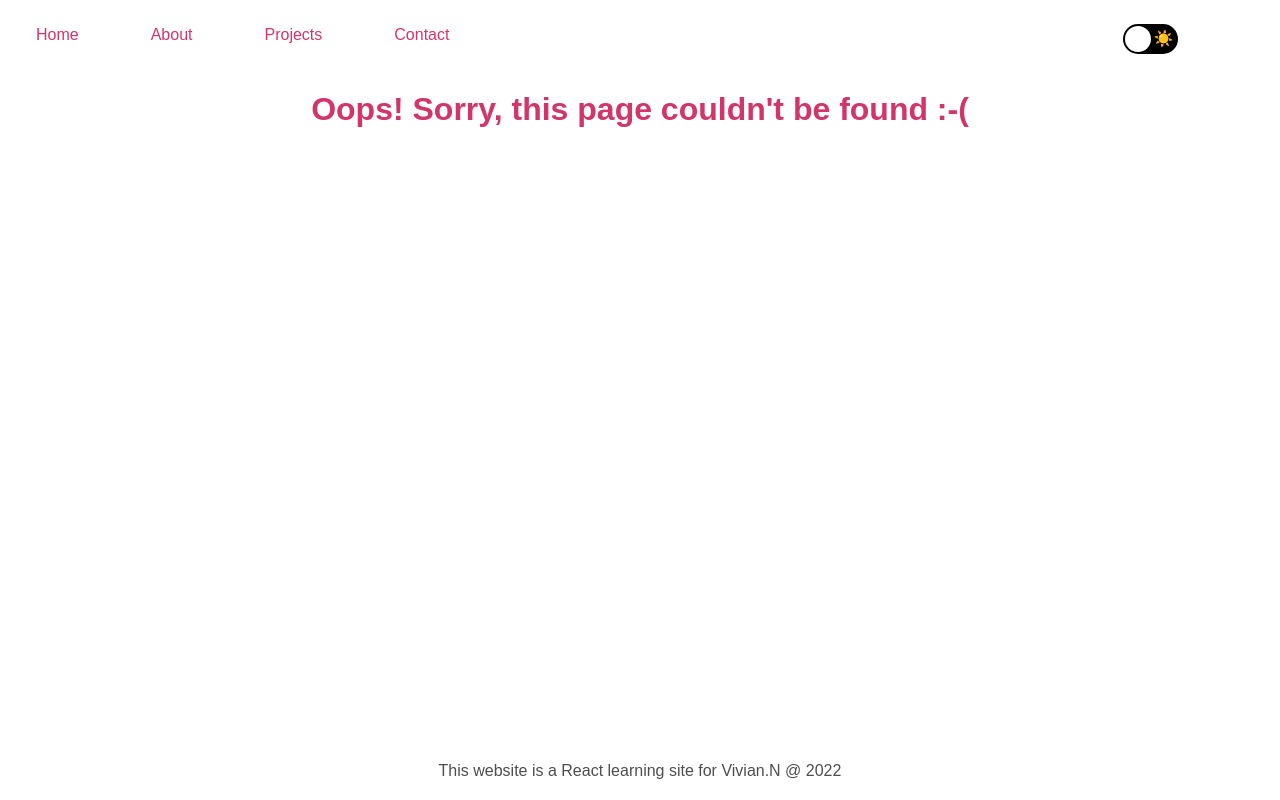
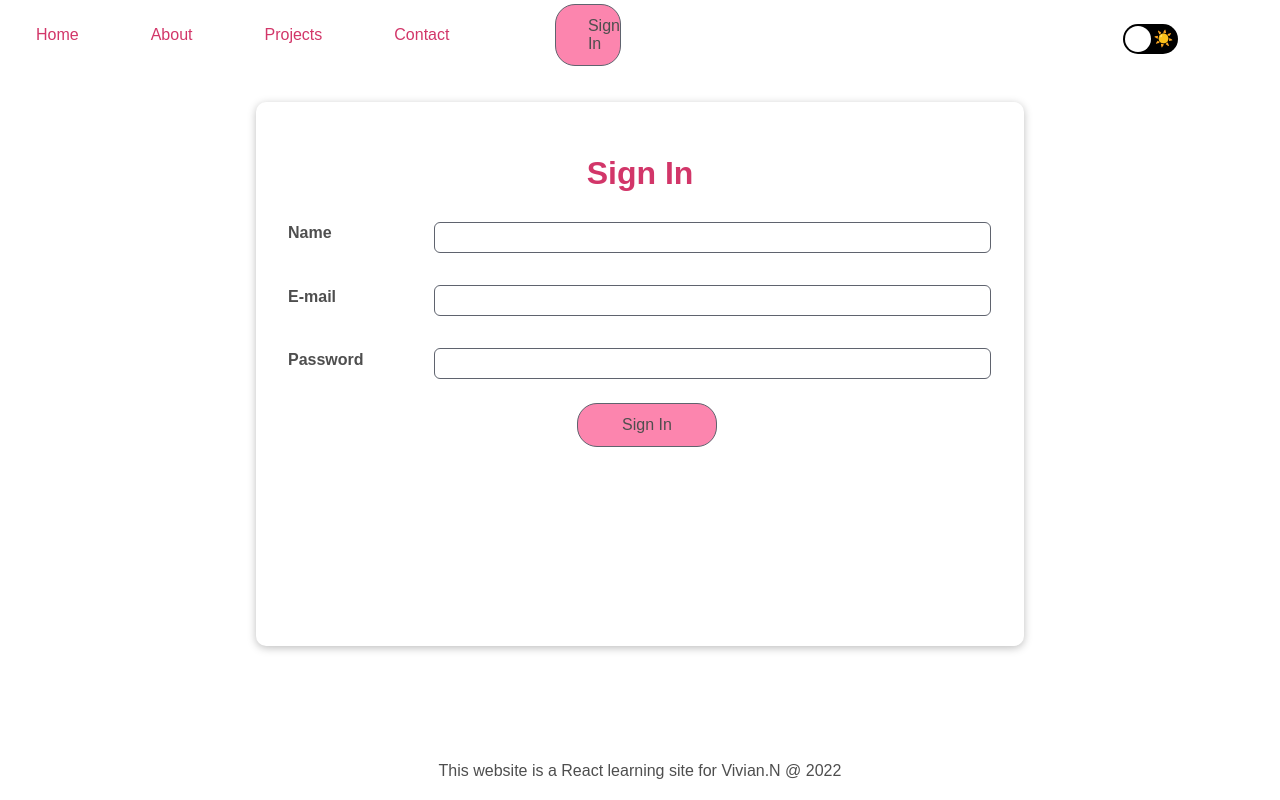
Before and after one commit to viv-nic/CLG-React-Assignments, a React (Create React App) app: page /login in a window 1280 px wide. Built offline with nearby package versions, Linux system fonts and the light colour scheme.

Commit message:
created a sign-in page

```diff
--- a/src/App.css
+++ b/src/App.css
@@ -3,6 +3,7 @@
 .app {
   text-align: center;
 }
+
 
 .light-theme {
   --main-color:#4e4e4e;
--- a/src/App.js
+++ b/src/App.js
@@ -13,6 +13,7 @@ import Book from './pages/book';
 import React, { useContext, useEffect, useState } from 'react';
 import { ThemeContext } from "./theme/ThemeProvider";
 import AuthContext from './auth/auth-context';
+import Login from './pages/login';
 
 
 function App() {
@@ -81,6 +82,11 @@ function App() {
             <Route exact path="/contact">
               <EnquireForm />
             </Route>
+            {!isLoggedIn && (
+              <Route exact path={`/login`}>
+              <Login />
+            </Route>
+            )}
             <Route path="*">
               <Fourohfour />
             </Route>
--- /dev/null
+++ b/src/components/Card/Card.jsx
@@ -0,0 +1,10 @@
+import React from 'react';
+import classes from './Card.module.css';
+
+const Card = (props) => {
+  return (
+    <div className={`${classes.card} ${props.className}`}>{props.children}</div>
+  );
+};
+
+export default Card;
--- /dev/null
+++ b/src/components/Card/Card.module.css
@@ -0,0 +1,9 @@
+.card {
+    width: 60%;
+    height: 68vh;
+    box-shadow: 0 2px 8px rgba(0, 0, 0, 0.26);
+    border-radius: 10px;
+    padding: 2rem;
+    margin:auto;
+    margin-top: 2rem;
+  }
--- a/src/components/LoadingSpinner/LoadingSpinner.module.css
+++ b/src/components/LoadingSpinner/LoadingSpinner.module.css
@@ -14,5 +14,6 @@
     border-top: 10px solid var(--main-border-color);
     border-radius: 50%;
     animation: spinner 1.5s linear infinite;
+    margin-top: 1rem;
     margin-left: 48%;
 }
--- a/src/components/nav/index.jsx
+++ b/src/components/nav/index.jsx
@@ -1,12 +1,16 @@
-import { NavLink } from "react-router-dom";
+import { NavLink, useHistory } from "react-router-dom";
 import styles from "./navigation.module.css";
 import ToggleSwitch from "../toggleSwitch";
 import { useContext } from "react";
 import { ThemeContext } from "../../theme/ThemeProvider";
+import AuthContext from "../../auth/auth-context";
+import Button from "../Button";
 
 function Nav() {
     const theme = useContext(ThemeContext);
      const darkMode = theme.darkMode;
+     const { isLoggedIn } = useContext(AuthContext);
+     let history = useHistory();
      console.log(darkMode);
 
     return(
@@ -43,6 +47,10 @@ function Nav() {
                 rightAriaLabel="toggle light mode"
                 rightEmoji={<>☀️</>}
             />
+            {!isLoggedIn && (
+                <Button name="Sign In" onClick={() => history.push("/login")} />
+            )}
+
         </header>
     );
 };
--- a/src/pages/home.jsx
+++ b/src/pages/home.jsx
@@ -1,11 +1,18 @@
-
+import { useContext } from "react";
+import AuthContext from "../auth/auth-context";
 
 const Home = () => {
+    const { name, isLoggedIn } = useContext(AuthContext);
 
     return (
-        <h1>
-            Welcome Home
-        </h1>
+        <section>
+            {isLoggedIn ? (
+                <h1>Welcome back, {name}</h1>
+            ) : (
+                <h1>Welcome to Vivian's blog</h1>
+            )}
+          </section>
+
     )
 }
 
--- /dev/null
+++ b/src/pages/login.jsx
@@ -0,0 +1,199 @@
+import AuthContext from "../auth/auth-context";
+import React, { useState, useEffect, useReducer, useContext } from "react";
+import classes from "../styles/Login.module.css";
+import Button from "../components/Button";
+import Card from "../components/Card/Card";
+
+const nameReducer = (state, action) => {
+    if (action.type === "USER_INPUT") {
+        return {
+            value: action.val,
+            isValid: action.val.length > 1
+        };
+    }
+    if (action.type === "INPUT_BLUR") {
+        return {
+            value: state.value,
+            isValid: state.value.length > 1
+        };
+    }
+    return { value: "", isValid: false };
+};
+
+const emailReducer = (state, action) => {
+    if (action.type === "USER_INPUT") {
+        return {
+            value: action.val,
+            isValid: action.val.includes("@")
+        };
+    }
+    if (action.type === "USER_BLUR") {
+        return {
+            value: state.value,
+            isValid: state.value.includes("@")
+        };
+    }
+    return { value: "", isValid: false };
+};
+
+const passwordReducer = (state, action) => {
+    if (action.type === "USER_INPUT") {
+        return {
+            value: action.val,
+            isValid: action.val.trim().length > 6
+        };
+    }
+    if (action.type === "USER_BLUR") {
+        return {
+            value: state.value,
+            isValid: state.value.trim().length > 6
+        };
+    }
+    return { value: "", isValid: false };
+};
+
+const Login = () => {
+    const [formIsValid, setFormIsValid] = useState(false);
+    const [error, setError] = useState(null);
+
+    const { onLogin } = useContext(AuthContext);
+
+    const [nameState, dispatchName] = useReducer(nameReducer, {
+        value: "",
+        isValid: null
+    });
+    const [emailState, dispatchEmail] = useReducer(emailReducer, {
+        value: "",
+        isValid: null
+    });
+    const [passwordState, dispatchPassword] = useReducer(passwordReducer, {
+        value: "",
+        isValid: null
+    });
+
+    const { isValid: nameIsValid } = nameState;
+    const { isValid: emailIsValid } = emailState;
+    const { isValid: passwordIsValid } = passwordState;
+
+    useEffect(() => {
+        const identifier = setTimeout(() => {
+            setFormIsValid(nameIsValid && emailIsValid && passwordIsValid);
+        }, 500);
+        return () => {
+            clearTimeout(identifier);
+        };
+    }, [nameIsValid, emailIsValid, passwordIsValid]);
+
+    const nameChangeHandler = (event) => {
+        dispatchName({ type: "USER_INPUT", val: event.target.value });
+    };
+
+    const emailChangeHandler = (event) => {
+        dispatchEmail({ type: "USER_INPUT", val: event.target.value });
+    };
+
+    const passwordChangeHandler = (event) => {
+        dispatchPassword({ type: "USER_INPUT", val: event.target.value });
+    };
+
+    const validateNameHandler = () => {
+        dispatchName({ type: "INPUT_BLUR" });
+    };
+
+    const validateEmailHandler = () => {
+        dispatchEmail({ type: "INPUT_BLUR" });
+    };
+
+    const validatePasswordHandler = () => {
+        dispatchPassword({ type: "INPUT_BLUR" });
+    };
+
+    const submitHandler = (event) => {
+        event.preventDefault();
+        if (formIsValid === true) {
+            onLogin(emailState.value, passwordState.value, nameState.value);
+        } else {
+            setFormIsValid(false);
+            setError(true);
+        }
+    };
+
+    return (
+        <Card
+            // className={classes.login}
+        >
+            <form onSubmit={submitHandler}>
+                <h1>Sign In</h1>
+                <div
+                    className={`${classes.control} ${
+                        nameState.isValid === false ? classes.invalid : ""
+                }`}
+                >
+                    <label htmlFor="text">Name</label>
+                    <input
+                      type="text"
+                      id="name"
+                      value={nameState.value}
+                      onChange={nameChangeHandler}
+                      onBlur={validateNameHandler}
+                    />
+                </div>
+                {nameState.isValid === false && (
+                    <span className={classes["validation-message"]}>
+                        Name must be at least one character long.
+                    </span>
+                )}
+                <div
+                    className={`${classes.control} ${
+                        emailState.isValid === false ? classes.invalid : ""
+                    }`}
+                >
+                    <label htmlFor="email">E-mail</label>
+                    <input
+                      type="email"
+                      id="email"
+                      value={emailState.value}
+                      onChange={emailChangeHandler}
+                      onBlur={validateEmailHandler}
+                    />
+                </div>
+                {emailState.isValid === false && (
+                    <span className={classes["validation-message"]}>
+                        Email must be a valid email address.
+                    </span>
+                )}
+                <div
+                    className={`${classes.control} ${passwordState.isValid === false ? classes.invalid : ""}`}
+                >
+                    <label htmlFor="password">Password</label>
+                    <input
+                      type="password"
+                      id="password"
+                      value={passwordState.value}
+                      onChange={passwordChangeHandler}
+                      onBlur={validatePasswordHandler}
+                    />
+                </div>
+                {passwordState.isValid === false && (
+                    <span className={classes["validation-message"]}>
+                        Password must have at least six characters.
+                    </span>
+                )}
+                <div>
+                    <Button
+                    // className={classes.button}
+                    name="Sign In"
+                    />
+                </div>
+                {error && (
+                    <span>
+                        Sorry, please fill in the form to continue
+                    </span>
+                )}
+            </form>
+        </Card>
+
+    )
+};
+
+export default Login;
--- /dev/null
+++ b/src/styles/Login.module.css
@@ -0,0 +1,71 @@
+/* .login {
+    width: 90%;
+    max-width: 40rem;
+    margin: 2rem auto;
+    padding: 2rem;
+  } */
+
+  .control {
+    margin: 1rem 0;
+    display: flex;
+    align-items: stretch;
+    flex-direction: column;
+  }
+
+  .control label,
+  .control input {
+    display: block;
+  }
+
+  .control label {
+    font-weight: bold;
+    flex: .8;
+    margin-bottom: 0.5rem;
+    color: var(--main-color);
+  }
+
+  .control input {
+    flex: 3;
+    font: inherit;
+    padding: 0.35rem 0.35rem;
+    border-radius: 6px;
+    border: 1px solid var(--main-border-color);
+  }
+
+  .control input:focus {
+    outline: none;
+    border-color: var(--main-border-color);
+    background: var(--main-bg-color);
+  }
+
+  .control input[type="password"] {
+    background-color: var(--main-bg-color);
+    border: 1px solid var(--main-border-color);
+    color: var(--main-color);
+  }
+
+  .control.invalid input {
+    border-color: var(--invalid-color);
+    background: var(--main-bg-color);
+  }
+
+  .validation-message {
+    color: var(--invalid-color);
+  }
+
+  .actions {
+    text-align: center;
+  }
+
+  .button {
+    position: relative;
+    right: 50%;
+
+  }
+
+  @media (min-width: 768px) {
+    .control {
+      align-items: center;
+      flex-direction: row;
+    }
+  }
```
Also changed, not shown: src/components/nav/navigation.module.css (line endings or trailing spaces).
